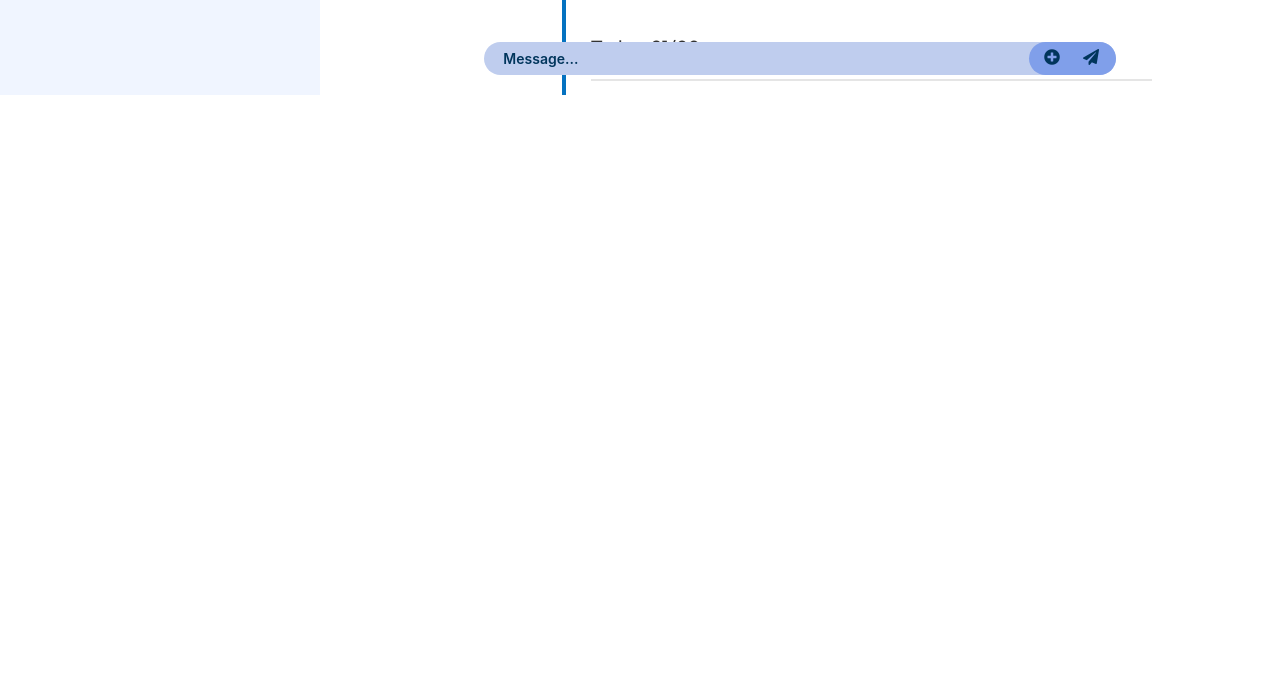
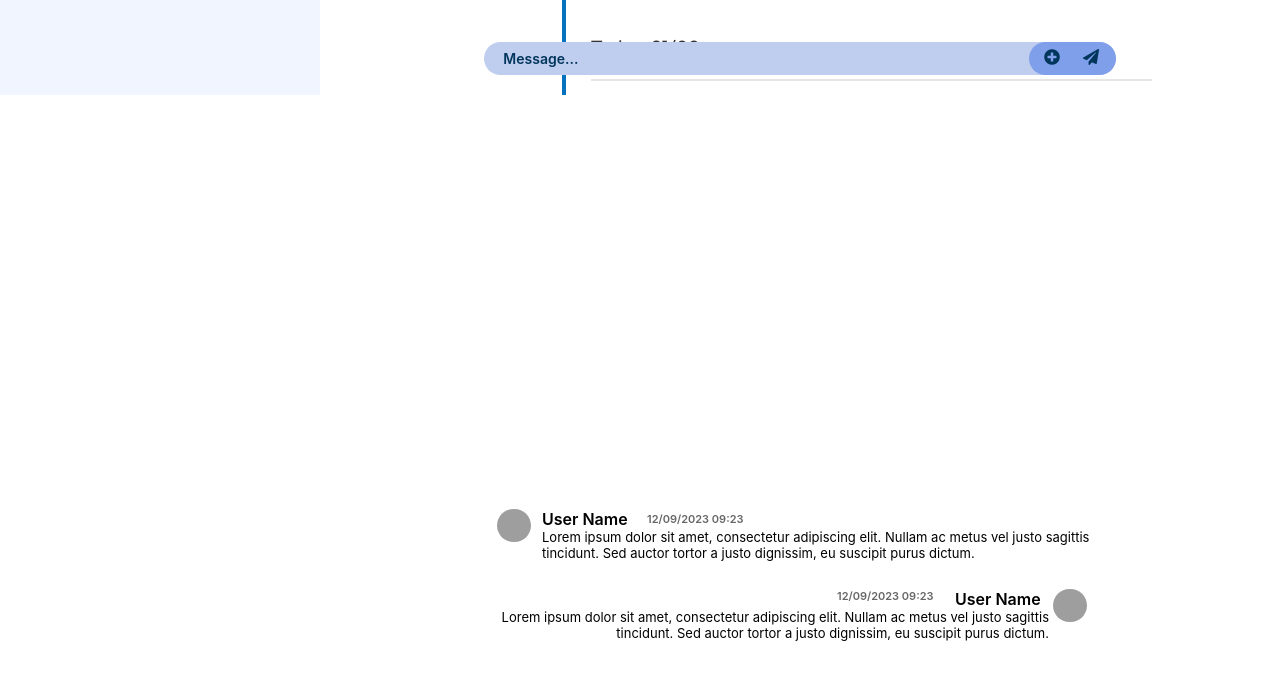
Before and after one commit to SameetKeshav/IMY320_Error-505, an Angular app: page /home in a window 1280 px wide. Shown: the part 705-1384 px from the top of the page. Before the commit the page ends 800 px from the top, so only its background shows below. Built offline with nearby package versions, Linux system fonts and the light colour scheme; grey boxes are pictures that could not be loaded.

Commit message:
classmate chatroom

```diff
--- a/src/app/home/home.component.html
+++ b/src/app/home/home.component.html
@@ -145,6 +145,8 @@
         </div>
       </div>
 
+      <!-- ==========================================module page====================================== -->
+
       <div class="modulePage" *ngIf="modulePage">
         <div class="messages">
           <div class="messagesContainer">
@@ -282,7 +284,7 @@
 
       <!-- =================================================tutor chat page====================================== -->
 
-      <div class="tutorPage" style="display: flex">
+      <div class="tutorPage" style="display: flex" *ngIf="tutorPage">
         <div class="requestContainer" *ngIf="request">
           <div class="requestBack">
             <div class="requestTitle">Request Tutor?</div>
@@ -397,31 +399,77 @@
             placeholder="Message..."
           />
         </div>
-
       </div>
-
-
-
-
-
-
-
-
-
 
       <!-- ========================================classmate chat page====================================== -->
 
+      <div class="tutorPage">
+        <!-- //chat stuff -->
 
+        <div class="messages">
+          <div class="messagesContainer">
+            <div class="messageContainer2">
+              <div class="messageImg">
+                <img
+                  class="userImg"
+                  src="https://writestylesonline.com/wp-content/uploads/2018/11/Three-Statistics-That-Will-Make-You-Rethink-Your-Professional-Profile-Picture-1024x1024.jpg"
+                />
+              </div>
 
+              <div class="messageName">User Name</div>
+              <div class="messageText">
+                Lorem ipsum dolor sit amet, consectetur adipiscing elit. Nullam
+                ac metus vel justo sagittis tincidunt. Sed auctor tortor a justo
+                dignissim, eu suscipit purus dictum.
+              </div>
+              <div class="messageTime">12/09/2023 09:23</div>
+            </div>
 
+            <div class="myMessageContainer2">
+              <div class="myMessageImg">
+                <img
+                  class="myUserImg"
+                  src="https://writestylesonline.com/wp-content/uploads/2018/11/Three-Statistics-That-Will-Make-You-Rethink-Your-Professional-Profile-Picture-1024x1024.jpg"
+                />
+              </div>
+              <div class="myMessageName">User Name</div>
+              <div class="myMessageText">
+                Lorem ipsum dolor sit amet, consectetur adipiscing elit. Nullam
+                ac metus vel justo sagittis tincidunt. Sed auctor tortor a justo
+                dignissim, eu suscipit purus dictum.
+              </div>
+              <div class="myMessageTime">12/09/2023 09:23</div>
+            </div>
+          </div>
+        </div>
+        <!-- message bar -->
 
-
-
-
-
-
-
-
+        <div class="messageBar">
+          <div class="messageBarInner"></div>
+          <div class="messageIcons">
+            <div class="messageIconInner"></div>
+            <div class="messageIconContainer">
+              <div class="messageIcon">
+                <i
+                  class="fas fa-plus-circle"
+                  style="width: 19px; height: 19px; color: #00355c"
+                ></i>
+              </div>
+              <div class="messageIcon">
+                <i
+                  class="fas fa-paper-plane"
+                  style="width: 16.62px; height: 16.62px; color: #00355c"
+                ></i>
+              </div>
+            </div>
+          </div>
+          <input
+            type="text"
+            class="messageInputText"
+            placeholder="Message..."
+          />
+        </div>
+      </div>
     </div>
   </div>
 </div>
--- a/src/app/home/home.component.ts
+++ b/src/app/home/home.component.ts
@@ -14,6 +14,7 @@ export class HomeComponent {
   myChats = false;
   mySchedule = false;
   modulePage = false;
+  tutorPage = false;
   request=true;
 
   isactivityStream(){
```
